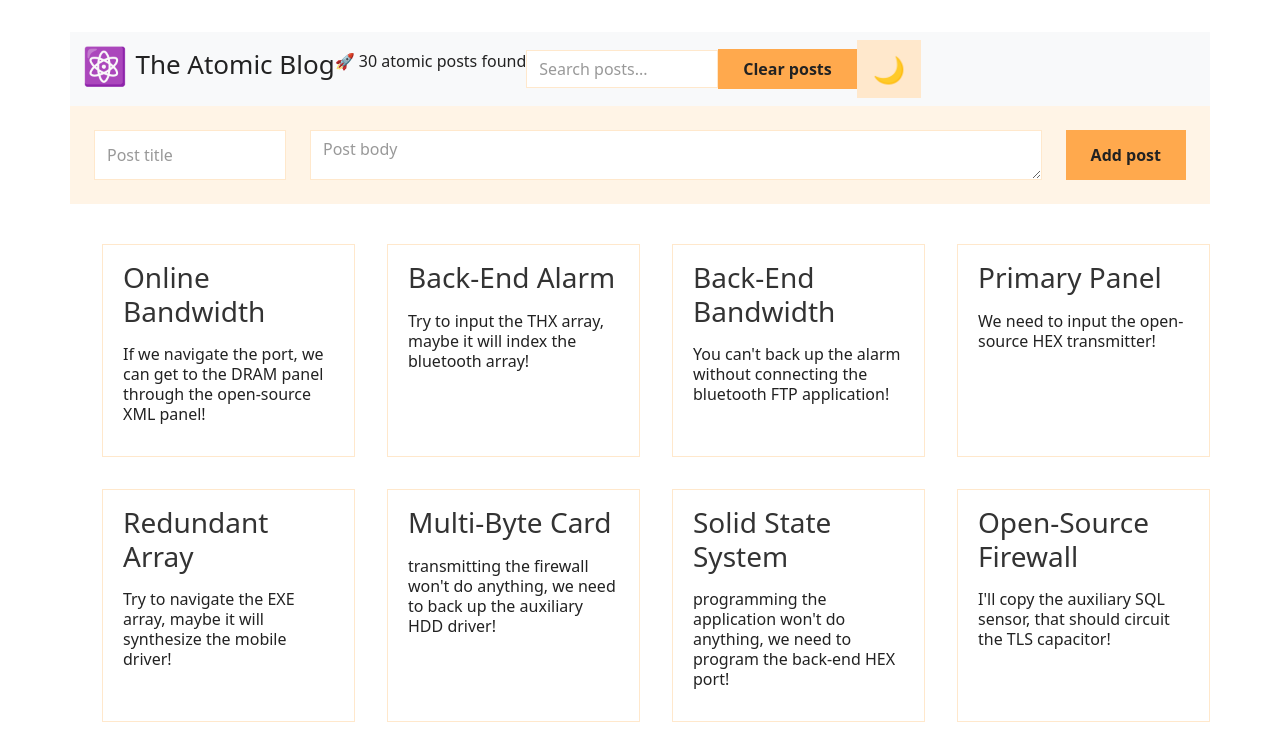
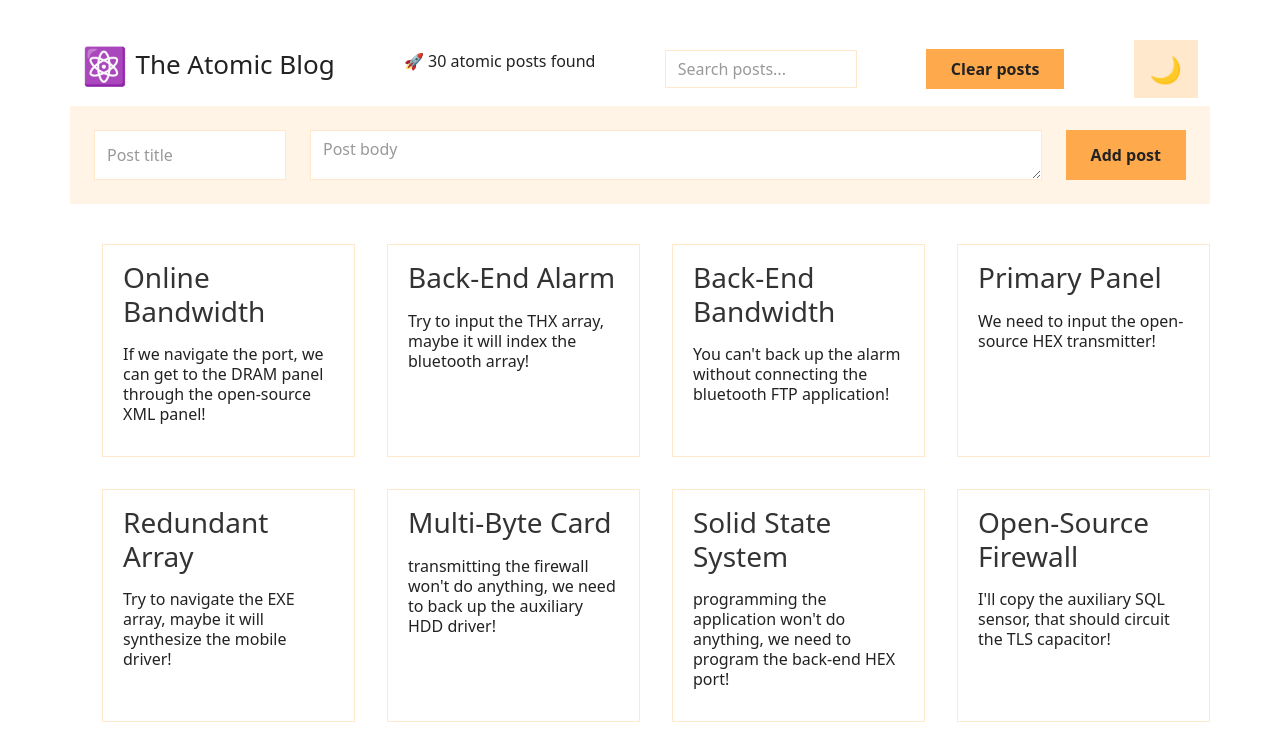
Before and after one commit to Gbangbolaoluwagbemiga/Atomic-Blog, a React (Vite) app: page / in a window 1280 px wide. Shown: the top 752 px of the page. Built offline with nearby package versions, Linux system fonts and the light colour scheme.

Commit message:
Mobile responsiveness

```diff
--- a/src/component/Header.jsx
+++ b/src/component/Header.jsx
@@ -27,12 +27,11 @@ function Header({posts, onClearPosts, searchQuery, setSearchQuery}) {
     //   </div>
     // </header>
 
-    <nav className="navbar navbar-expand-lg bg-body-tertiary">
+    <nav className="navbar navbar-expand-lg">
       <div className="container-fluid">
         <h1 className="header">
           <span>⚛️</span>The Atomic Blog
         </h1>{' '}
-        <Results posts={posts} />
         <button
           className="navbar-toggler"
           type="button"
@@ -45,15 +44,19 @@ function Header({posts, onClearPosts, searchQuery, setSearchQuery}) {
           <span className="navbar-toggler-icon"></span>
         </button>
         <div className="collapse navbar-collapse" id="navbarNav">
+          <Results posts={posts} />
+
           <SearchPosts
             searchQuery={searchQuery}
             setSearchQuery={setSearchQuery}
           />
-          <button onClick={onClearPosts}>Clear posts</button>
+          <button className="ms-auto" onClick={onClearPosts}>
+            Clear posts
+          </button>
 
           <button
             onClick={() => setIsFakeDark(isFakeDark => !isFakeDark)}
-            className="btn-fake-dark-mode"
+            className="btn-fake-dark-mode ms-auto"
           >
             {isFakeDark ? '☀️' : '🌙'}
           </button>
--- a/src/component/Results.jsx
+++ b/src/component/Results.jsx
@@ -1,5 +1,5 @@
 function Results({posts}) {
-  return <p>🚀 {posts.length} atomic posts found</p>;
+  return <p className="ms-auto">🚀 {posts.length} atomic posts found</p>;
 }
 
 export default Results;
--- a/src/component/SearchPost.jsx
+++ b/src/component/SearchPost.jsx
@@ -1,6 +1,7 @@
 function SearchPosts({searchQuery, setSearchQuery}) {
   return (
     <input
+      className="ms-auto"
       value={searchQuery}
       onChange={e => setSearchQuery(e.target.value)}
       placeholder="Search posts..."
```
